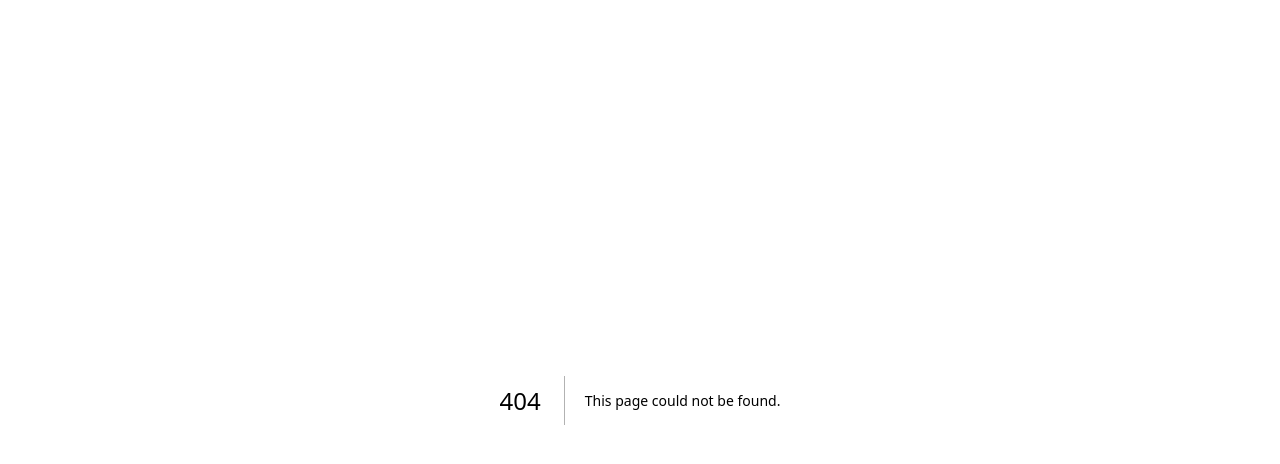
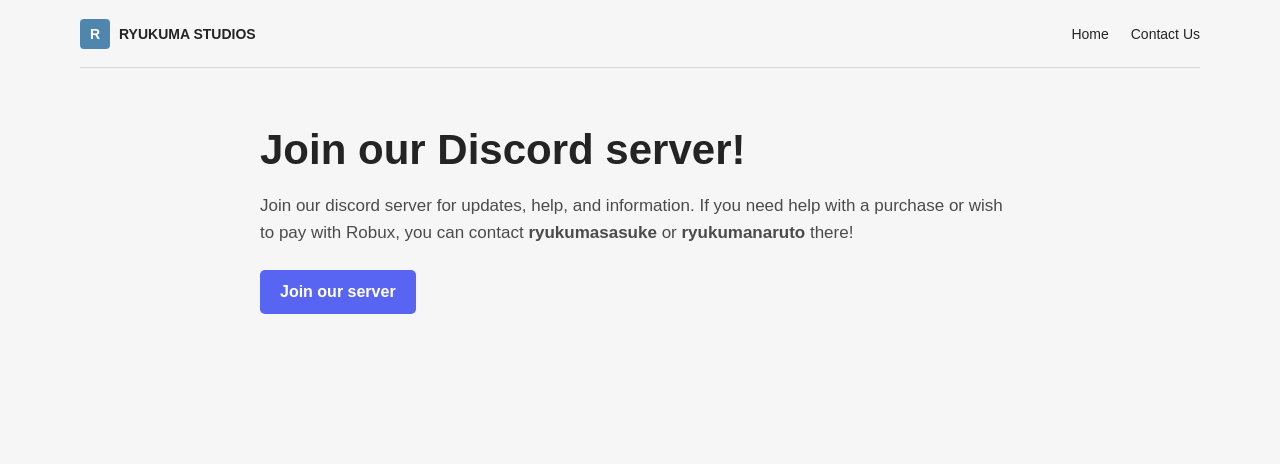
Before and after one commit to ECACDC/RyukumaStudio, a Next.js app: page /contact in a window 1280 px wide. Before the commit this address had no page. Shown: the top 464 px of the page. Built offline with nearby package versions, Linux system fonts and the light colour scheme.

Commit message:
Add Discord contact page

```diff
--- /dev/null
+++ b/app/contact/page.tsx
@@ -0,0 +1,21 @@
+export default function ContactPage() {
+  return (
+    <main>
+      <header className="nav shell">
+        <a className="brand" href="/"><span className="brandMark">R</span><span>RYUKUMA STUDIOS</span></a>
+        <nav className="navLinks"><a href="/">Home</a><a href="/contact">Contact Us</a></nav>
+      </header>
+
+      <section className="contactPage shell">
+        <h1>Join our Discord server!</h1>
+        <p>
+          Join our discord server for updates, help, and information. If you need help with a purchase
+          or wish to pay with Robux, you can contact <strong>ryukumasasuke</strong> or <strong>ryukumanaruto</strong> there!
+        </p>
+        <a className="discordButton" href="https://discord.gg/4QQ32n882" target="_blank" rel="noopener noreferrer">
+          Join our server
+        </a>
+      </section>
+    </main>
+  );
+}
```
